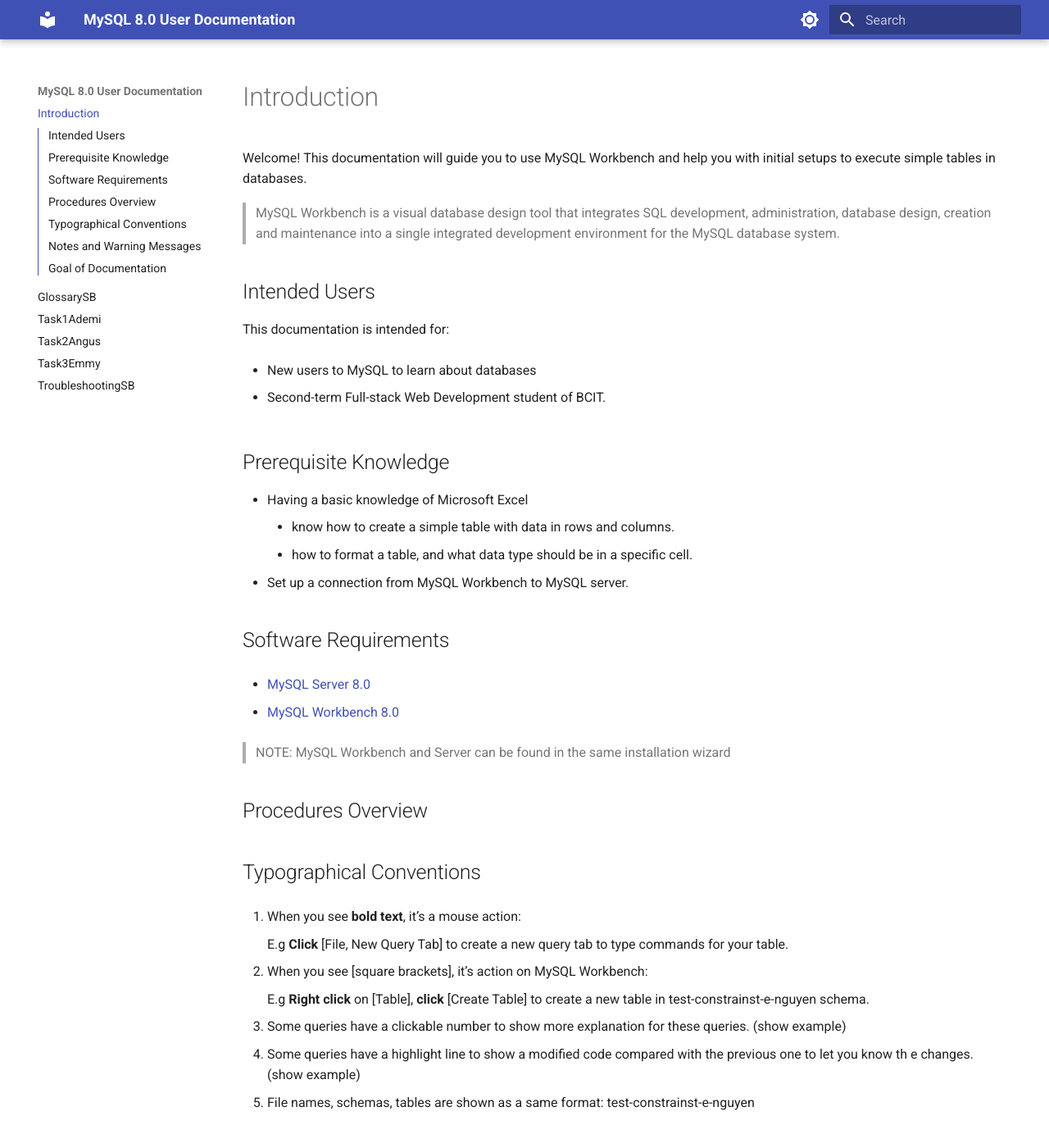
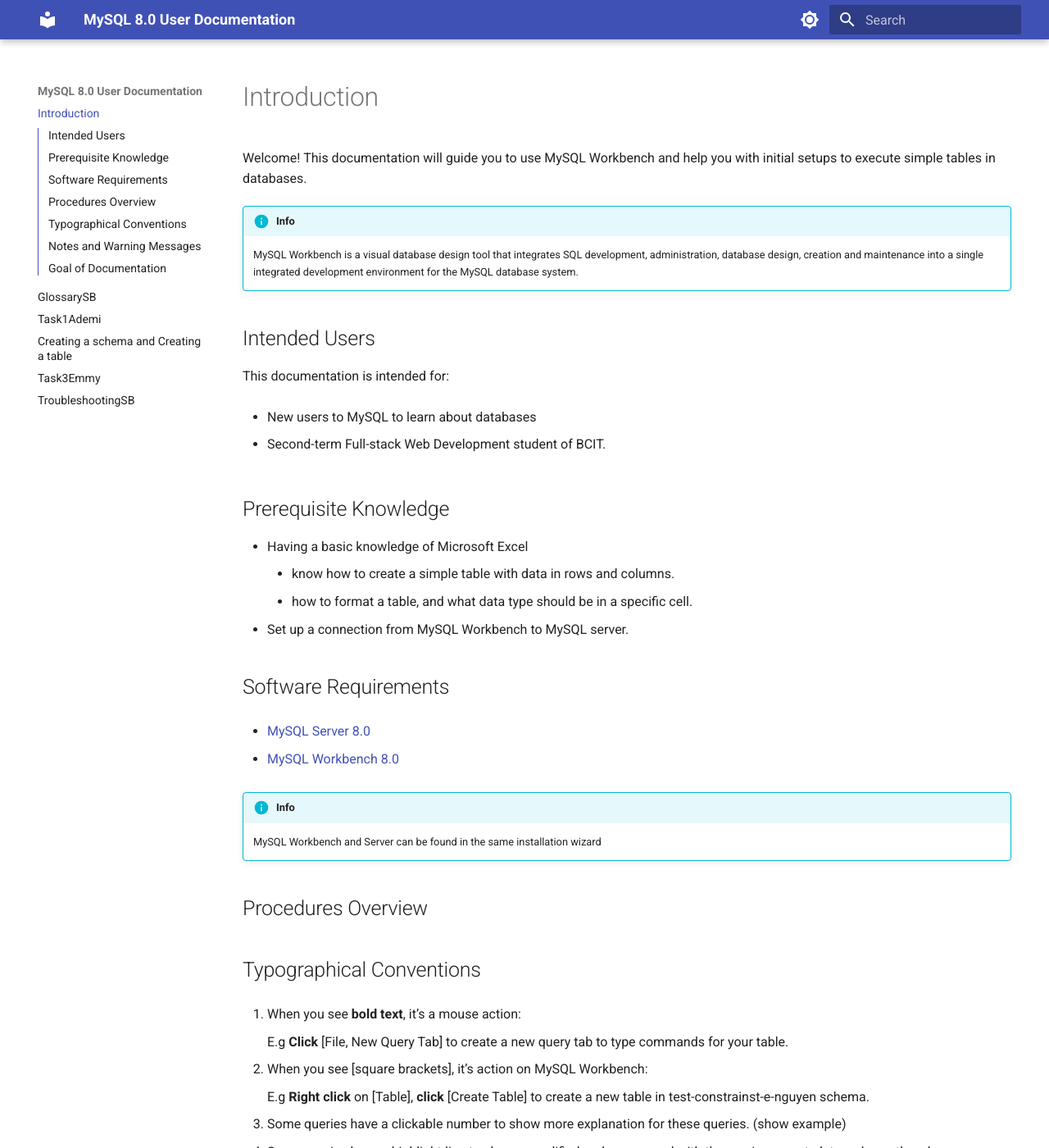
Before and after one commit to tastytough/COMP2116-UserDocs, an MkDocs documentation site: the page built from docs/index.md, in a window 1280 px wide and 1400 px high. Shown: the whole window at 82% size. Built offline with MkDocs 1.6.1 and Material for MkDocs 9.7.7, drawn with Linux system fonts in a browser that asks for light colours.

```diff
--- a/docs/index.md
+++ b/docs/index.md
@@ -2,8 +2,8 @@
 
 Welcome! This documentation will guide you to use MySQL Workbench and help you with initial setups to execute simple tables in databases.
 
->
-MySQL Workbench is a visual database design tool that integrates SQL development, administration, database design, creation and maintenance into a single integrated development environment for the MySQL database system.
+!!! info
+    MySQL Workbench is a visual database design tool that integrates SQL development, administration, database design, creation and maintenance into a single integrated development environment for the MySQL database system.
 
 
 ## Intended Users
@@ -26,7 +26,8 @@ This documentation is intended for:
 
 * [MySQL Workbench 8.0](https://dev.mysql.com/downloads/installer/)
 
->NOTE: MySQL Workbench and Server can be found in the same installation wizard
+!!! info
+    MySQL Workbench and Server can be found in the same installation wizard
 
 
 
--- a/mkdocs.yml
+++ b/mkdocs.yml
@@ -1,4 +1,8 @@
 site_name: MySQL 8.0 User Documentation
+markdown_extensions:
+- admonition
+- pymdownx.details
+- pymdownx.superfences
 theme:
   name: material
   features:
```
Also changed, not shown: docs/Task2Angus.md (+30 -0 lines).
